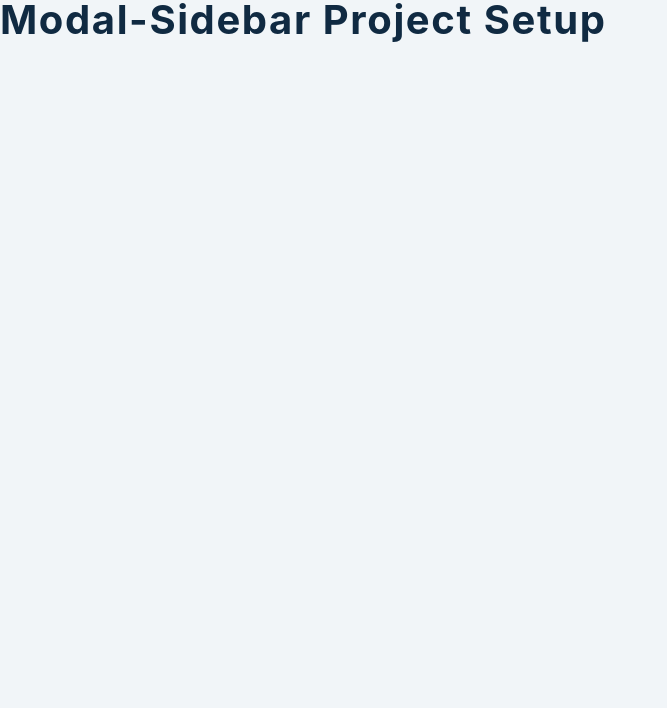
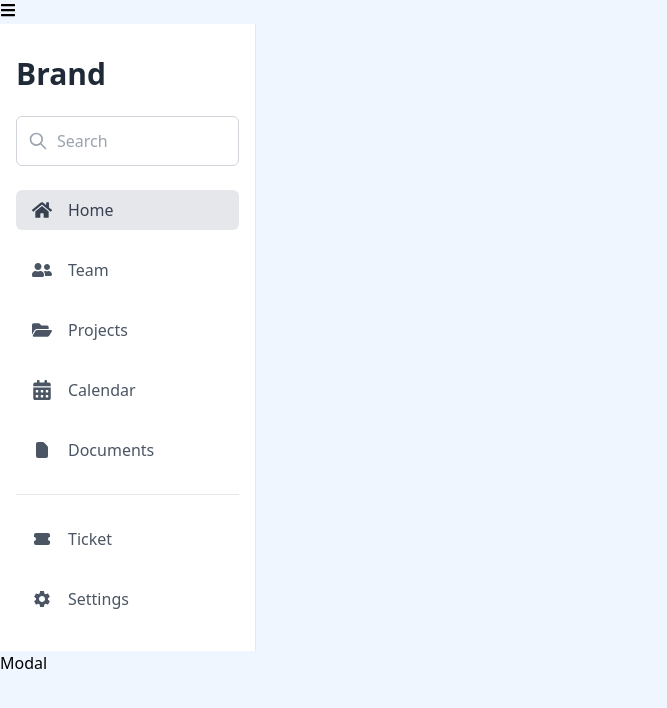
Before and after one commit to ZiaUrR3hman/sidebar, a React (Create React App) app: page / in a window 1280 px wide. Shown: the top 708 px of the page, without its empty margins (0-667 px from the left). Built offline with nearby package versions, Linux system fonts and the light colour scheme.

Commit message:
sidebar with icons

```diff
--- a/public/index.html
+++ b/public/index.html
@@ -26,7 +26,7 @@
     -->
 		<title>Modal/Sidebar Setup</title>
 	</head>
-  <body>
+	<body class="bg-blue-50">
 		<noscript>You need to enable JavaScript to run this app.</noscript>
 		<div id="root"></div>
 		<!--
@@ -38,6 +38,5 @@
 
       To begin the development, run `npm start` or `yarn start`.
       To create a production bundle, use `npm run build` or `yarn build`.
-    -->
-  </body>
+    --></body>
 </html>
--- a/src/App.js
+++ b/src/App.js
@@ -1,13 +1,15 @@
-import React from 'react'
-import Modal from './Modal'
-import Sidebar from './Sidebar'
-import Home from './Home'
+import React from 'react';
+import Modal from './Modal';
+import Sidebar from './Sidebar';
+import Home from './Home';
 function App() {
-  return (
-    <>
-      <h2>modal-sidebar project setup</h2>
-    </>
-  )
+	return (
+		<>
+			<Home />
+			<Sidebar />
+			<Modal />
+		</>
+	);
 }
 
-export default App
+export default App;
--- a/src/Home.js
+++ b/src/Home.js
@@ -1,8 +1,14 @@
-import React, { useContext } from 'react'
-import { FaBars } from 'react-icons/fa'
+import React, { useContext } from 'react';
+import { FaBars } from 'react-icons/fa';
 
 const Home = () => {
-  return <h2>home component</h2>
-}
+	return (
+		<main>
+			<button className="tex">
+				<FaBars />
+			</button>
+		</main>
+	);
+};
 
-export default Home
+export default Home;
--- a/src/Sidebar.js
+++ b/src/Sidebar.js
@@ -1,10 +1,70 @@
-import React from 'react'
-import logo from './logo.svg'
-import { FaTimes } from 'react-icons/fa'
-import { social, links } from './data'
+import React from 'react';
+import logo from './logo.svg';
+import { FaTimes } from 'react-icons/fa';
+import { HiOutlineSearch, HiOutlineTicket, HiTicket } from 'react-icons/hi';
+import { MdDashboard, MdSettings } from 'react-icons/md';
+import { social, links } from './data';
 
 const Sidebar = () => {
-  return <h2>sidebar</h2>
-}
+	return (
+		<div className="flex flex-col bg-white  w-64 px-4 py-8 border-r">
+			<h2 className="text-3xl font-semibold text-gray-800">Brand</h2>
+			<div className="relative mt-6">
+				<label
+					className="absolute inset-y-0 left-0 pl-3 flex items-center "
+					htmlFor="searchP"
+				>
+					<HiOutlineSearch className="w-5 h-5 text-gray-400 hover:text-gray-500" />
+				</label>
+				<input
+					id="searchP"
+					type="text"
+					placeholder="Search"
+					className="w-full border border-gray-300 hover:border-gray-400 pl-10 py-3 pr-4 text-gray-700 rounded-md focus:outline-none focus:ring focus:border-blue-500"
+				/>
+			</div>
+			<div className="flex flex-col mt-6">
+				<nav className="text">
+					{links.map((link, index) => {
+						const { id, url, text, icon } = link;
+						return (
+							<a
+								key={id}
+								href={url}
+								className={`capitalize flex items-center px-4 py-2 ${
+									index === 0
+										? 'bg-gray-200 text-gray-700'
+										: null
+								} ${
+									index > 0
+										? 'mt-5 text-gray-600 hover:bg-gray-200 hover:text-gray-700 transition-colors duration-200 transform'
+										: null
+								} rounded-md`}
+							>
+								{icon}
+								<span className="mx-4 font-medium">{text}</span>
+							</a>
+						);
+					})}
+					<hr className="my-6" />
+					<a
+						href="/"
+						className="flex items-center px-4 py-2 mt-5 rounded-md text-gray-600 hover:text-gray-700 hover:bg-gray-200 transition-colors transform"
+					>
+						<HiTicket className="w-5 h-5" />
+						<span className="mx-4 font-medium">Ticket</span>
+					</a>
+					<a
+						href="/"
+						className="flex items-center px-4 py-2 mt-5 rounded-md text-gray-600 hover:text-gray-700 hover:bg-gray-200 transition-colors transform"
+					>
+						<MdSettings className="w-5 h-5" />
+						<span className="mx-4 font-medium">Settings</span>
+					</a>
+				</nav>
+			</div>
+		</div>
+	);
+};
 
-export default Sidebar
+export default Sidebar;
--- a/src/data.js
+++ b/src/data.js
@@ -9,38 +9,39 @@ import {
 	FaUserFriends,
 	FaFolderOpen,
 	FaCalendarAlt,
-  FaWpforms,
 } from 'react-icons/fa';
+
+import { HiDocument } from 'react-icons/hi';
 export const links = [
 	{
 		id: 1,
 		url: '/',
 		text: 'home',
-    icon: <FaHome />,
+		icon: <FaHome className="w-5 h-5" />,
 	},
 	{
 		id: 2,
 		url: '/team',
 		text: 'team',
-    icon: <FaUserFriends />,
+		icon: <FaUserFriends className="w-5 h-5" />,
 	},
 	{
 		id: 3,
 		url: '/projects',
 		text: 'projects',
-    icon: <FaFolderOpen />,
+		icon: <FaFolderOpen className="w-5 h-5" />,
 	},
 	{
 		id: 4,
 		url: '/calendar',
 		text: 'calendar',
-    icon: <FaCalendarAlt />,
+		icon: <FaCalendarAlt className="w-5 h-5" />,
 	},
 	{
 		id: 5,
 		url: '/documents',
 		text: 'documents',
-    icon: <FaWpforms />,
+		icon: <HiDocument className="w-5 h-5" />,
 	},
 ];
 
--- a/src/index.css
+++ b/src/index.css
@@ -1,328 +1,3 @@
-/*
-===============
-Variables
-===============
-*/
-
-:root {
-  /* dark shades of primary color*/
-  --clr-primary-1: hsl(205, 86%, 17%);
-  --clr-primary-2: hsl(205, 77%, 27%);
-  --clr-primary-3: hsl(205, 72%, 37%);
-  --clr-primary-4: hsl(205, 63%, 48%);
-  /* primary/main color */
-  --clr-primary-5: hsl(205, 78%, 60%);
-  /* lighter shades of primary color */
-  --clr-primary-6: hsl(205, 89%, 70%);
-  --clr-primary-7: hsl(205, 90%, 76%);
-  --clr-primary-8: hsl(205, 86%, 81%);
-  --clr-primary-9: hsl(205, 90%, 88%);
-  --clr-primary-10: hsl(205, 100%, 96%);
-  /* darkest grey - used for headings */
-  --clr-grey-1: hsl(209, 61%, 16%);
-  --clr-grey-2: hsl(211, 39%, 23%);
-  --clr-grey-3: hsl(209, 34%, 30%);
-  --clr-grey-4: hsl(209, 28%, 39%);
-  /* grey used for paragraphs */
-  --clr-grey-5: hsl(210, 22%, 49%);
-  --clr-grey-6: hsl(209, 23%, 60%);
-  --clr-grey-7: hsl(211, 27%, 70%);
-  --clr-grey-8: hsl(210, 31%, 80%);
-  --clr-grey-9: hsl(212, 33%, 89%);
-  --clr-grey-10: hsl(210, 36%, 96%);
-  --clr-white: #fff;
-  --clr-red-dark: hsl(360, 67%, 44%);
-  --clr-red-light: hsl(360, 71%, 66%);
-  --clr-green-dark: hsl(125, 67%, 44%);
-  --clr-green-light: hsl(125, 71%, 66%);
-  --clr-black: #222;
-  --transition: all 0.3s linear;
-  --spacing: 0.1rem;
-  --radius: 0.25rem;
-  --light-shadow: 0 5px 15px rgba(0, 0, 0, 0.1);
-  --dark-shadow: 0 5px 15px rgba(0, 0, 0, 0.2);
-  --max-width: 1170px;
-  --fixed-width: 620px;
-}
-/*
-===============
-Global Styles
-===============
-*/
-
-*,
-::after,
-::before {
-  margin: 0;
-  padding: 0;
-  box-sizing: border-box;
-}
-body {
-  font-family: -apple-system, BlinkMacSystemFont, 'Segoe UI', Roboto, Oxygen,
-    Ubuntu, Cantarell, 'Open Sans', 'Helvetica Neue', sans-serif;
-  background: var(--clr-grey-10);
-  color: var(--clr-grey-1);
-  line-height: 1.5;
-  font-size: 0.875rem;
-}
-ul {
-  list-style-type: none;
-}
-a {
-  text-decoration: none;
-}
-h1,
-h2,
-h3,
-h4 {
-  letter-spacing: var(--spacing);
-  text-transform: capitalize;
-  line-height: 1.25;
-  margin-bottom: 0.75rem;
-}
-h1 {
-  font-size: 3rem;
-}
-h2 {
-  font-size: 2rem;
-}
-h3 {
-  font-size: 1.25rem;
-}
-h4 {
-  font-size: 0.875rem;
-}
-p {
-  margin-bottom: 1.25rem;
-  color: var(--clr-grey-5);
-}
-@media screen and (min-width: 800px) {
-  h1 {
-    font-size: 4rem;
-  }
-  h2 {
-    font-size: 2.5rem;
-  }
-  h3 {
-    font-size: 1.75rem;
-  }
-  h4 {
-    font-size: 1rem;
-  }
-  body {
-    font-size: 1rem;
-  }
-  h1,
-  h2,
-  h3,
-  h4 {
-    line-height: 1;
-  }
-}
-/*  global classes */
-
-/* section */
-.section {
-  width: 90vw;
-  margin: 0 auto;
-  max-width: var(--max-width);
-}
-
-@media screen and (min-width: 992px) {
-  .section {
-    width: 95vw;
-  }
-}
-
-/*
-===============
-Home
-===============
-*/
-
-main {
-  min-height: 100vh;
-  display: flex;
-  justify-content: center;
-  align-items: center;
-}
-.sidebar-toggle {
-  position: fixed;
-  top: 2rem;
-  left: 3rem;
-  font-size: 2rem;
-  background: transparent;
-  border-color: transparent;
-  color: var(--clr-primary-5);
-  transition: var(--transition);
-  cursor: pointer;
-  animation: bounce 2s ease-in-out infinite;
-}
-
-@keyframes bounce {
-  0% {
-    transform: scale(1);
-  }
-  50% {
-    transform: scale(1.5);
-  }
-  100% {
-    transform: scale(1);
-  }
-}
-
-.btn {
-  text-transform: uppercase;
-  background: var(--clr-black);
-  color: var(--clr-white);
-  padding: 0.375rem 0.75rem;
-  letter-spacing: var(--spacing);
-  display: inline-block;
-  transition: var(--transition);
-  font-size: 0.875rem;
-  border: 2px solid var(--clr-black);
-  cursor: pointer;
-  box-shadow: 0 1px 3px rgba(0, 0, 0, 0.2);
-  border-radius: var(--radius);
-  margin: 0.5rem;
-}
-.btn:hover {
-  color: var(--clr-black);
-  background: transparent;
-}
-
-/*
-===============
-Modal
-===============
-*/
-.modal-overlay {
-  position: fixed;
-  top: 0;
-  left: 0;
-  width: 100%;
-  height: 100%;
-  background: rgba(0, 0, 0, 0.5);
-  display: grid;
-  place-items: center;
-  transition: var(--transition);
-  visibility: hidden;
-  z-index: -1;
-}
-/* OPEN/CLOSE MODAL */
-.show-modal {
-  visibility: visible;
-  z-index: 10;
-}
-.modal-container {
-  background: var(--clr-white);
-  border-radius: var(--radius);
-  width: 90vw;
-  height: 30vh;
-  max-width: var(--fixed-width);
-  text-align: center;
-  display: grid;
-  place-items: center;
-  position: relative;
-}
-.close-modal-btn {
-  position: absolute;
-  top: 1rem;
-  right: 1rem;
-  font-size: 2rem;
-  background: transparent;
-  border-color: transparent;
-  color: var(--clr-red-dark);
-  cursor: pointer;
-}
-
-/*
-===============
-Sidebar
-===============
-*/
-.sidebar-header {
-  display: flex;
-  justify-content: space-between;
-  align-items: center;
-  padding: 1rem 1.5rem;
-}
-.close-btn {
-  font-size: 1.75rem;
-  background: transparent;
-  border-color: transparent;
-  color: var(--clr-primary-5);
-  transition: var(--transition);
-  cursor: pointer;
-  color: var(--clr-red-dark);
-  margin-top: 0.2rem;
-}
-.close-btn:hover {
-  color: var(--clr-red-light);
-}
-.logo {
-  justify-self: center;
-  height: 40px;
-}
-
-.links a {
-  display: flex;
-  align-items: center;
-  font-size: 1.25rem;
-  text-transform: capitalize;
-  padding: 1rem 1.5rem;
-  color: var(--clr-grey-3);
-  transition: var(--transition);
-  letter-spacing: var(--spacing);
-}
-
-.links a:hover {
-  background: var(--clr-grey-10);
-  color: var(--clr-grey-2);
-}
-.links a svg {
-  font-size: 1.5rem;
-  color: var(--clr-grey-5);
-  margin-right: 1rem;
-  transition: var(--transition);
-}
-.links a:hover svg {
-  color: var(--clr-grey-4);
-}
-.social-icons {
-  justify-self: center;
-  display: flex;
-  padding-bottom: 2rem;
-}
-.social-icons a {
-  font-size: 1.5rem;
-  margin: 0 0.5rem;
-  color: var(--clr-primary-5);
-  transition: var(--transition);
-}
-.social-icons a:hover {
-  color: var(--clr-primary-1);
-}
-
-.sidebar {
-  position: fixed;
-  top: 0;
-  left: 0;
-  width: 100%;
-  height: 100%;
-  background: var(--clr-white);
-  display: grid;
-  grid-template-rows: auto 1fr auto;
-  row-gap: 1rem;
-  box-shadow: var(--clr-red-dark);
-  transition: var(--transition);
-  transform: translate(-100%);
-}
-.show-sidebar {
-  transform: translate(0);
-}
-@media screen and (min-width: 676px) {
-  .sidebar {
-    width: 400px;
-  }
-}
+@import 'tailwindcss/base';
+@import 'tailwindcss/components';
+@import 'tailwindcss/utilities';
```
Also changed, not shown: 1 other file (tests, documents, lock files or other folders). Lines whose indentation alone changed are shown as unchanged.
